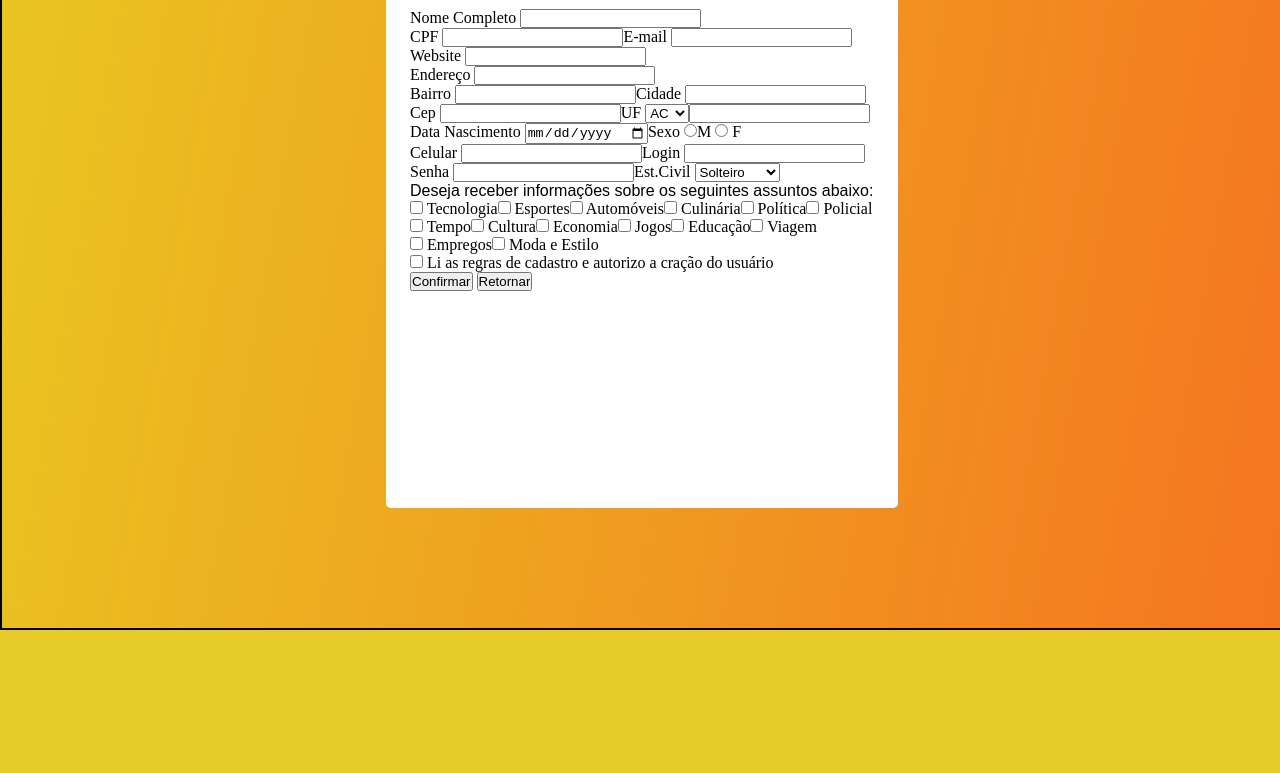
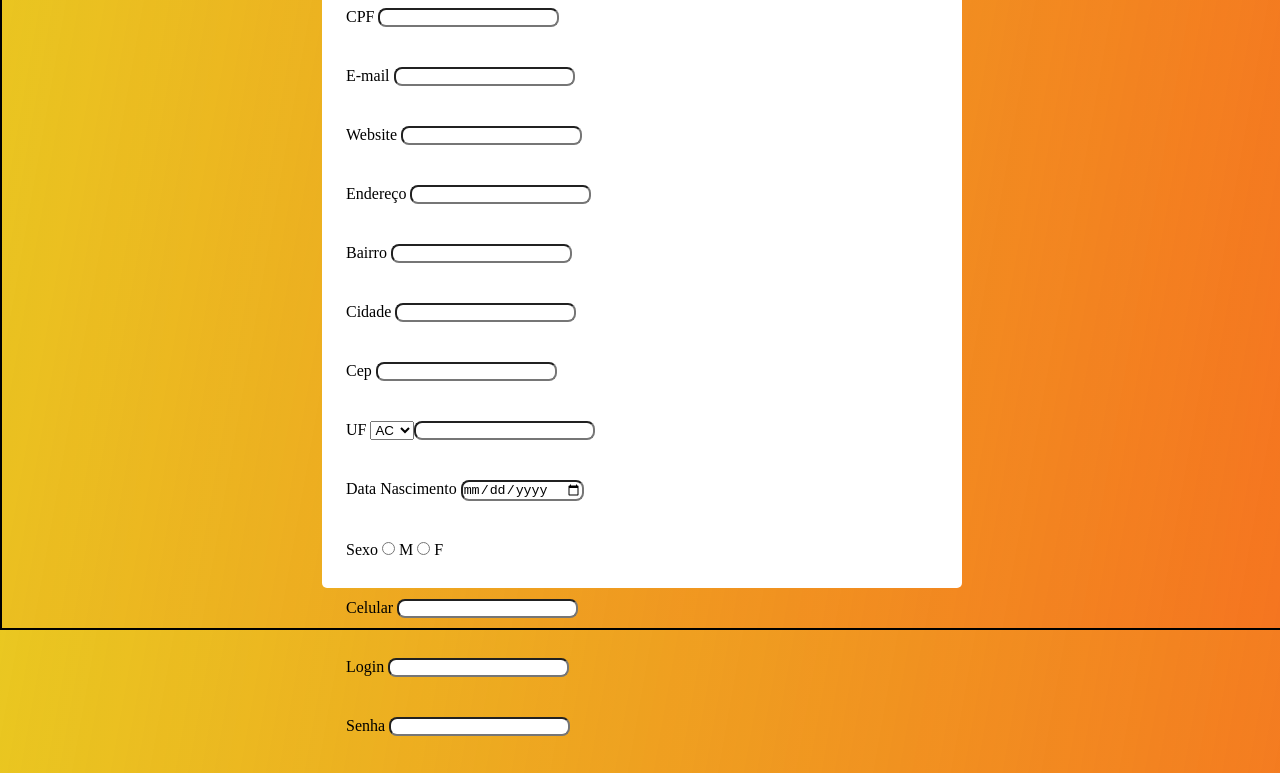
Before and after one commit to Krystian20044/formulario2, a plain HTML site: page index.html in a window 1280 px wide. Shown: the part 174-947 px from the top of the page. Before the commit the page ends 804 px from the top, so only its background shows below. Drawn offline with Linux system fonts and the light colour scheme.

Commit message:
subindo arquivos

```diff
--- a/css/style.css
+++ b/css/style.css
@@ -26,17 +26,15 @@
     }
 
     .form-box {
-        display: center;
-        flex-direction: column;
-        align-items: center;
         background-color: rgb(255, 255, 255);
         border-radius: 5px;
-        width: 40%;
-        height: 70vh;
-
+        width: 50%;
+        height: 90vh;
     }
 
     form {
+        display: flex;
+        align-items: center;
         display: flex;
         padding: 24px;  /*coloca elementos lado a lado*/
         align-items: start; /* Alinha elementos acima à esquerda*/
@@ -44,6 +42,10 @@
     }
 
     .campo {
-        display: inline-block;
+        width: 100%;
+        padding: 20px 0px 20px ;
+    }
 
+    input {
+        border-radius: 8px;
     }
--- a/index.html
+++ b/index.html
@@ -11,10 +11,11 @@
         <div class="form-box">
             <h1>Não é associado?Faça seu cadastro</h1>
             <form action="">
+
                 <div class="campo">
                     <label for="Nome">Nome Completo</label>
                     <input name="NomeCompleto" id="NomeCompleto" type="text" >
-                </div class="campo">
+                </div>
 
                <div class="campo">
                     <label for="CPF">CPF</label>
@@ -94,14 +95,15 @@
                 </div>
 
                     <div class="campo">
+
                         <label for="sexo">Sexo</label>
-                    <input type="radio" id="M" name="masculino" value="masculino">
-                </div>
-                <div class="campo">
+                        <input type="radio" id="lsexo" name="sexo" value="lsexo">
+
                         <label for="masculino">M</label>
-                    <input type="radio" id="F" name="feminino" value="feminino">
+                        <input type="radio" id="lsexo" name="sexo" value="lsexo">
                         <label for="masculino">F</label>
                     </div>
+
 
                 <div class="campo">
                     <label for="celular">Celular</label>
@@ -125,6 +127,8 @@
                         <option value="solteiro">Solteiro</option>
                         <option value="divorciado">Divorciado</option>
                     <option value="casado">Casado</option>
+                    <option value="união estável">União estável</option>
+                    <option value="viúvo">Viúvo</option>
                                 </select>
                 </div>
 
```
Lines whose indentation alone changed are shown as unchanged.
